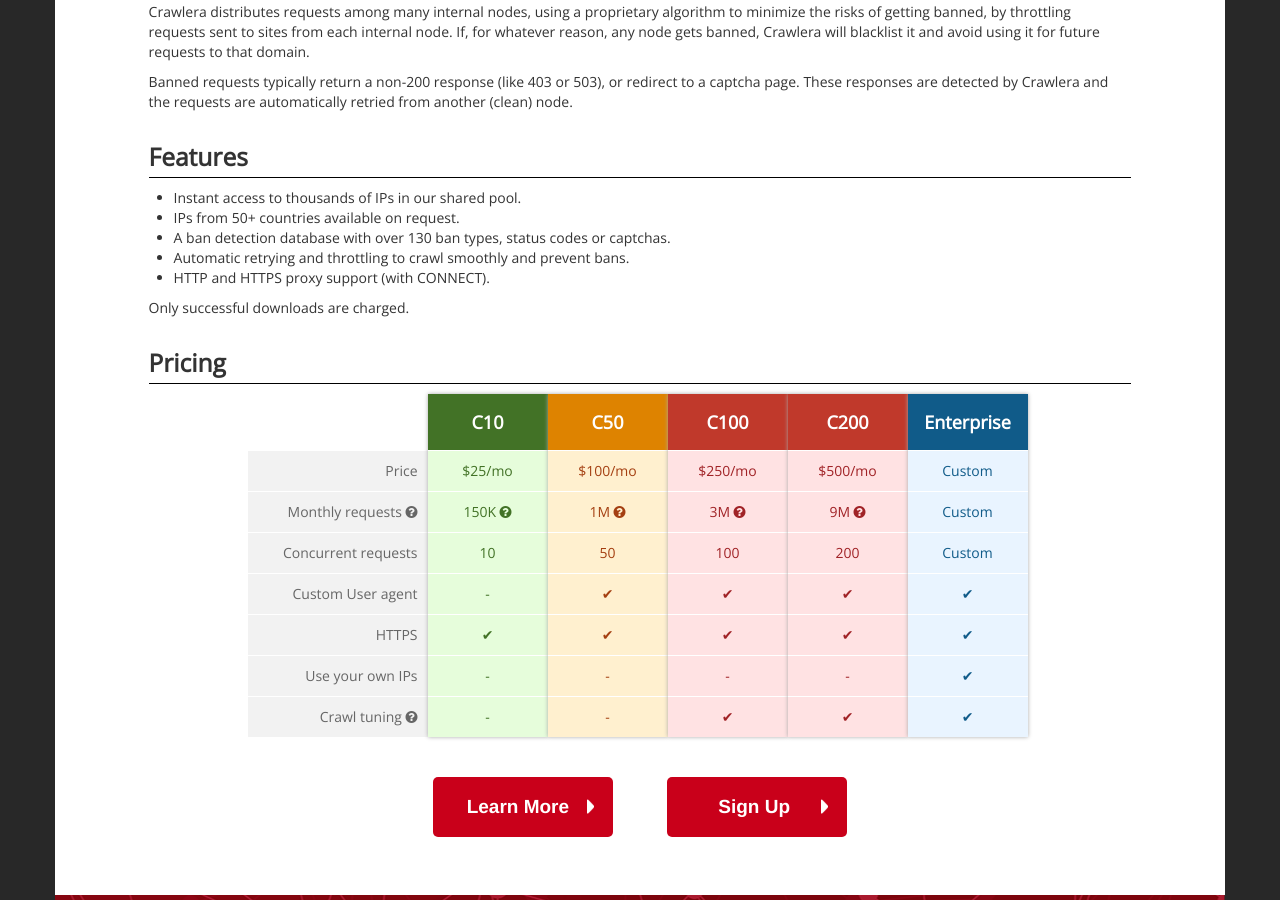
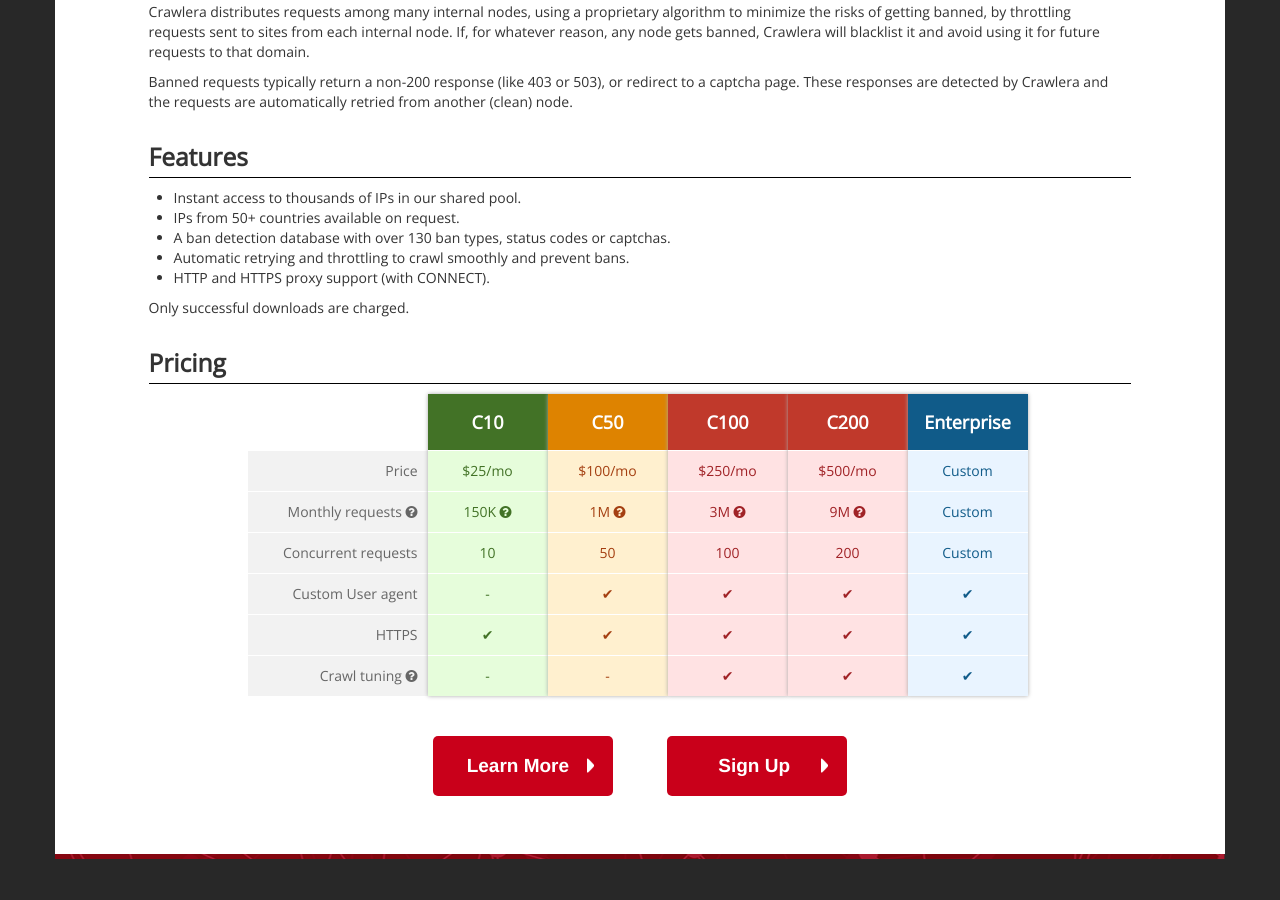
Before and after one commit to scrapinghub/crawlera.com, a Jekyll site: the page built from index.html, in a window 1280 px wide and 900 px high, scrolled down 794 px. Built offline with Jekyll 4.4.1, drawn with Linux system fonts in a browser that asks for light colours; nearby versions of some CDN libraries; after the commit the page ends 1653 px from its top, so only the background shows below that.

Commit message:
remove 'User your own IPs' from plans table

```diff
--- a/index.html
+++ b/index.html
@@ -60,7 +60,6 @@
                     <li>Concurrent requests</li>
                     <li>Custom User agent</li>
                     <li>HTTPS</li>
-                    <li>Use your own IPs</li>
                     <li>Crawl tuning <span data-toggle="popover" data-trigger="hover" data-placement="top"  data-content="Custom configuration to crawl domains faster"><i class="fa fa-question-circle"></i></span></li>
                 </ul>
             </div>
@@ -75,7 +74,6 @@
                     <li><span class="mobile-only">Concurrent requests: </span>10</li>
                     <li><span class="mobile-only">Custom User agent: </span>-</li>
                     <li><span class="mobile-only">HTTPS: </span>✔</li>
-                    <li><span class="mobile-only">Use your own IPs: </span>-</li>
                     <li><span class="mobile-only">Crawl tuning <span data-toggle="popover" data-trigger="hover" data-placement="top"  data-content="Custom configuration to crawl domains faster"><i class="fa fa-question-circle"></i></span>: </span>-</li>
                     <li class="mobile-only"><a href="https://dash.scrapinghub.com/account/signup/?utm_source=site&utm_medium=pricing_page&utm_campaign=crawlera" class="button button-red">Sign Up Now</a></li>
                 </ul>
@@ -91,7 +89,6 @@
                     <li><span class="mobile-only">Concurrent requests: </span>50</li>
                     <li><span class="mobile-only">Custom User agent: </span>✔</li>
                     <li><span class="mobile-only">HTTPS: </span>✔</li>
-                    <li><span class="mobile-only">Use your own IPs: </span>-</li>
                     <li><span class="mobile-only">Crawl tuning <span data-toggle="popover" data-trigger="hover" data-placement="top"  data-content="Custom configuration to crawl domains faster"><i class="fa fa-question-circle"></i></span>: </span>-</li>
                     <li class="mobile-only"><a href="https://dash.scrapinghub.com/account/signup/?utm_source=site&utm_medium=pricing_page&utm_campaign=crawlera" class="button button-red">Sign Up Now</a></li>
                 </ul>
@@ -107,7 +104,6 @@
                     <li><span class="mobile-only">Concurrent requests: </span>100</li>
                     <li><span class="mobile-only">Custom User agent: </span>✔</li>
                     <li><span class="mobile-only">HTTPS: </span>✔</li>
-                    <li><span class="mobile-only">Use your own IPs: </span>-</li>
                     <li><span class="mobile-only">Crawl tuning <span data-toggle="popover" data-trigger="hover" data-placement="top"  data-content="Custom configuration to crawl domains faster"><i class="fa fa-question-circle"></i></span>: </span>✔</li>
                     <li class="mobile-only"><a href="https://dash.scrapinghub.com/account/signup/?utm_source=site&utm_medium=pricing_page&utm_campaign=crawlera" class="button button-red">Sign Up Now</a></li>
                 </ul>
@@ -123,7 +119,6 @@
                     <li><span class="mobile-only">Concurrent requests: </span>200</li>
                     <li><span class="mobile-only">Custom User agent: </span>✔</li>
                     <li><span class="mobile-only">HTTPS: </span>✔</li>
-                    <li><span class="mobile-only">Use your own IPs: </span>-</li>
                     <li><span class="mobile-only">Crawl tuning <span data-toggle="popover" data-trigger="hover" data-placement="top"  data-content="Custom configuration to crawl domains faster"><i class="fa fa-question-circle"></i></span>: </span>✔</li>
                     <li class="mobile-only"><a href="https://dash.scrapinghub.com/account/signup/?utm_source=site&utm_medium=pricing_page&utm_campaign=crawlera" class="button button-red">Sign Up Now</a></li>
                 </ul>
@@ -139,7 +134,6 @@
                     <li><span class="mobile-only">Contact Sales for</span> Custom <span class="mobile-only">Settings</span></li>
                     <li><span class="mobile-only">Custom User agent: </span>✔</li>
                     <li><span class="mobile-only">HTTPS: </span>✔</li>
-                    <li><span class="mobile-only">Use your own IPs: </span>✔</li>
                     <li><span class="mobile-only">Crawl tuning <span data-toggle="popover" data-trigger="hover" data-placement="top"  data-content="Custom configuration to crawl domains faster"><i class="fa fa-question-circle"></i></span>: </span>✔</li>
                     <li class="mobile-only"><a href="https://dash.scrapinghub.com/account/signup/?utm_source=site&utm_medium=pricing_page&utm_campaign=crawlera" class="button button-red">Sign Up Now</a></li>
                 </ul>
```
